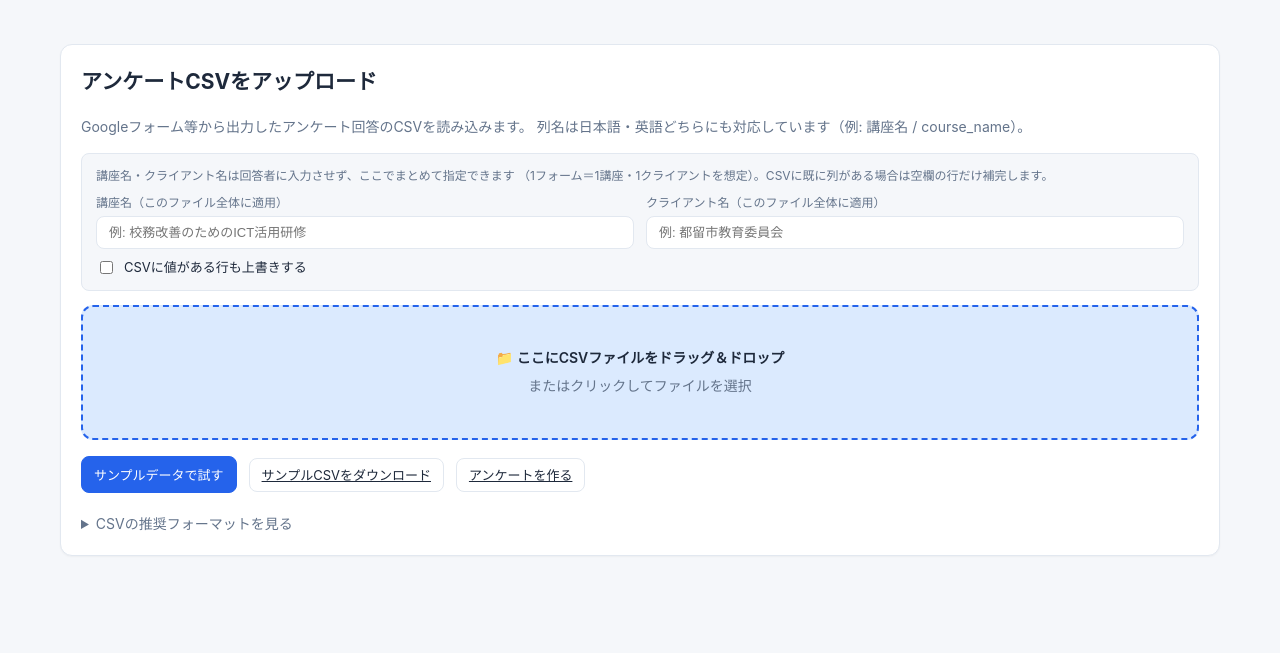
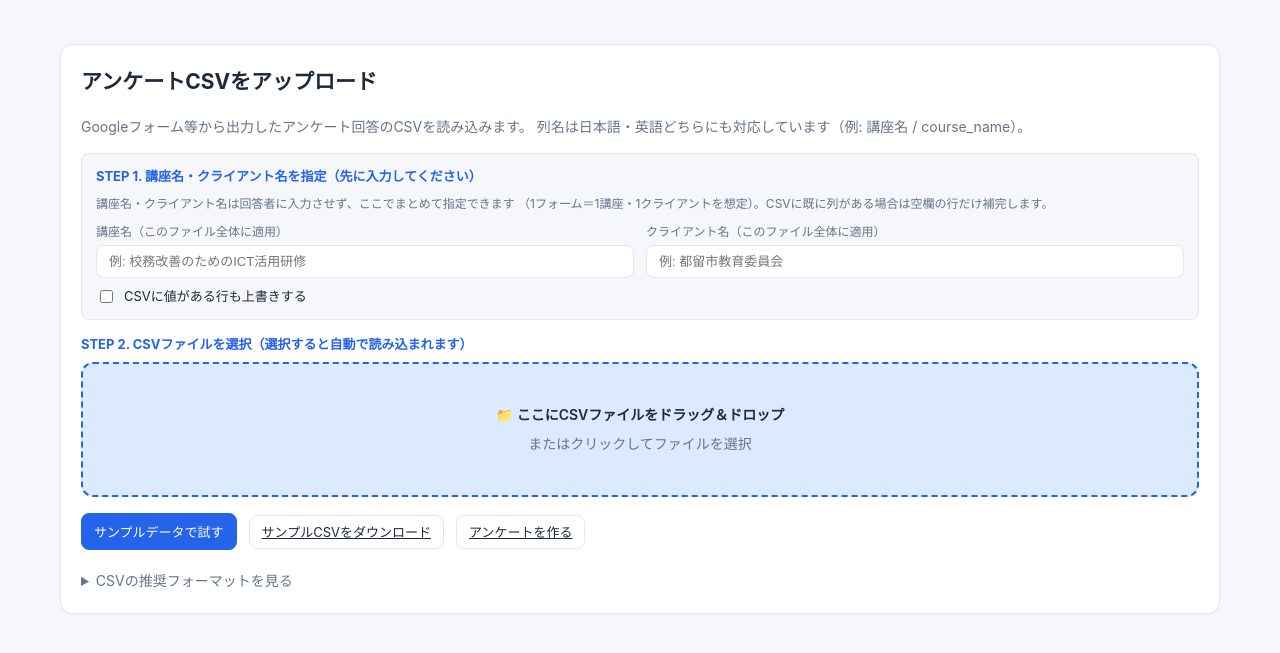
Before and after one commit to hanarokuindas/zikanmierukun, a Django app: template django-app/dashboard/templates/dashboard/index.html in a window 1280 px wide. Shown: the part 121-774 px from the top of the page. Run offline with Django 5.2, Linux system fonts and the light colour scheme; the template is opened without the code that fills it, so the values that code supplies are empty.

Commit message:
アップロードUIに操作順のステップ案内を追加
ファイル選択で即読み込みが走るため、先に講座名・クライアント名を
入力する順序が伝わるよう、STEP 1（メタ指定）→ STEP 2（CSV選択）の
ラベルを追加した。Next.js / Django 両方に適用。

Co-Authored-By: Claude Opus 4.8 <noreply@anthropic.com>
Claude-Session: https://claude.ai/code/session_01PKvFomAm2E6VspygGRX2wx

```diff
--- a/django-app/dashboard/static/dashboard/style.css
+++ b/django-app/dashboard/static/dashboard/style.css
@@ -396,6 +396,12 @@ table.data-table th {
 }
 
 /* ── アップロード時のメタ指定 ── */
+.upload-step-label {
+  margin: 0 0 8px;
+  font-size: 13px;
+  font-weight: 700;
+  color: var(--primary);
+}
 .upload-meta {
   background: var(--bg);
   border: 1px solid var(--border);
--- a/django-app/dashboard/templates/dashboard/index.html
+++ b/django-app/dashboard/templates/dashboard/index.html
@@ -12,6 +12,7 @@
       {% csrf_token %}
 
       <div class="upload-meta">
+        <p class="upload-step-label">STEP 1. 講座名・クライアント名を指定（先に入力してください）</p>
         <p class="muted" style="margin: 0 0 8px; font-size: 12px">
           講座名・クライアント名は回答者に入力させず、ここでまとめて指定できます
           （1フォーム＝1講座・1クライアントを想定）。CSVに既に列がある場合は空欄の行だけ補完します。
@@ -32,6 +33,7 @@
         </label>
       </div>
 
+      <p class="upload-step-label">STEP 2. CSVファイルを選択（選択すると自動で読み込まれます）</p>
       <div class="dropzone" id="dropzone">
         <p style="margin: 0; font-weight: 600">📁 ここにCSVファイルをドラッグ＆ドロップ</p>
         <p class="muted" style="margin: 6px 0 0">またはクリックしてファイルを選択</p>
--- a/nextjs-app/app/globals.css
+++ b/nextjs-app/app/globals.css
@@ -390,6 +390,12 @@ table.data-table th {
 }
 
 /* ── アップロード時のメタ指定 ── */
+.upload-step-label {
+  margin: 0 0 8px;
+  font-size: 13px;
+  font-weight: 700;
+  color: var(--primary);
+}
 .upload-meta {
   background: var(--bg);
   border: 1px solid var(--border);
--- a/nextjs-app/components/Uploader.tsx
+++ b/nextjs-app/components/Uploader.tsx
@@ -36,6 +36,7 @@ export function Uploader({ onCsv, onSample, errors }: Props) {
       </p>
 
       <div className="upload-meta">
+        <p className="upload-step-label">STEP 1. 講座名・クライアント名を指定（先に入力してください）</p>
         <p className="muted" style={{ margin: "0 0 8px", fontSize: 12 }}>
           講座名・クライアント名は回答者に入力させず、ここでまとめて指定できます
           （1フォーム＝1講座・1クライアントを想定）。CSVに既に列がある場合は空欄の行だけ補完します。
@@ -70,6 +71,7 @@ export function Uploader({ onCsv, onSample, errors }: Props) {
         </label>
       </div>
 
+      <p className="upload-step-label">STEP 2. CSVファイルを選択（選択すると自動で読み込まれます）</p>
       <div
         className="dropzone"
         onClick={() => inputRef.current?.click()}
```
